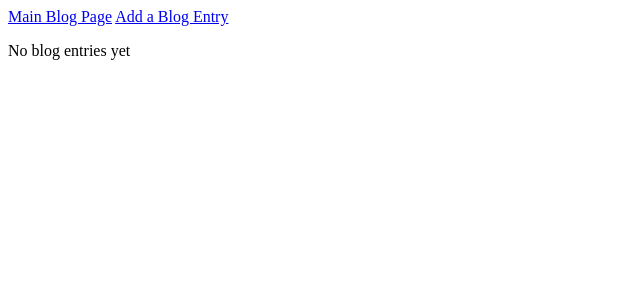
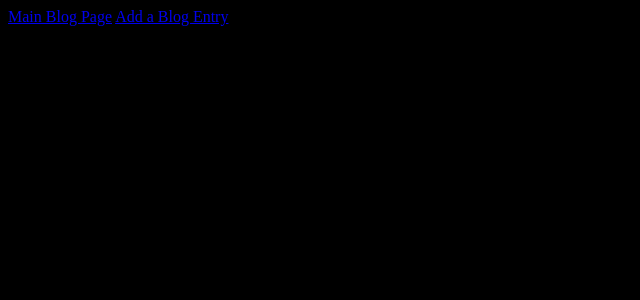
Before and after one commit to iVictor-Git/blogz, a Flask app: page /blog in a window 1280 px wide. Shown: the top 300 px of the page, without its empty margins (0-640 px from the left). Run offline with Flask 2, Linux system fonts and the light colour scheme; data that the repository does not hold is empty.

Commit message:
Testing why css isn't being saved

```diff
--- a/static/css/index.css
+++ b/static/css/index.css
@@ -1,3 +1,6 @@
+body {
+    background-color: black;
+}
 .error {
     color: red;
 }
```
